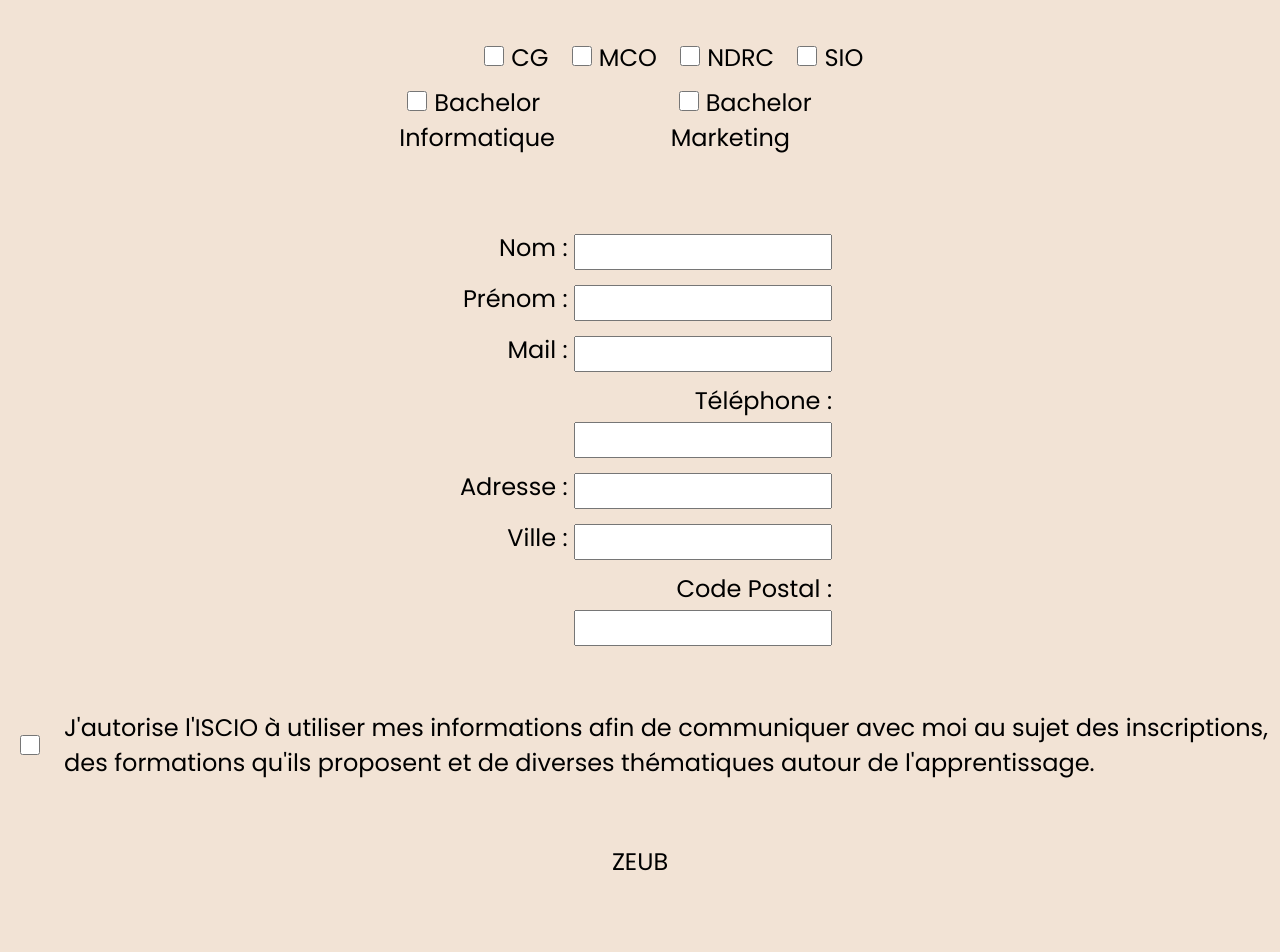
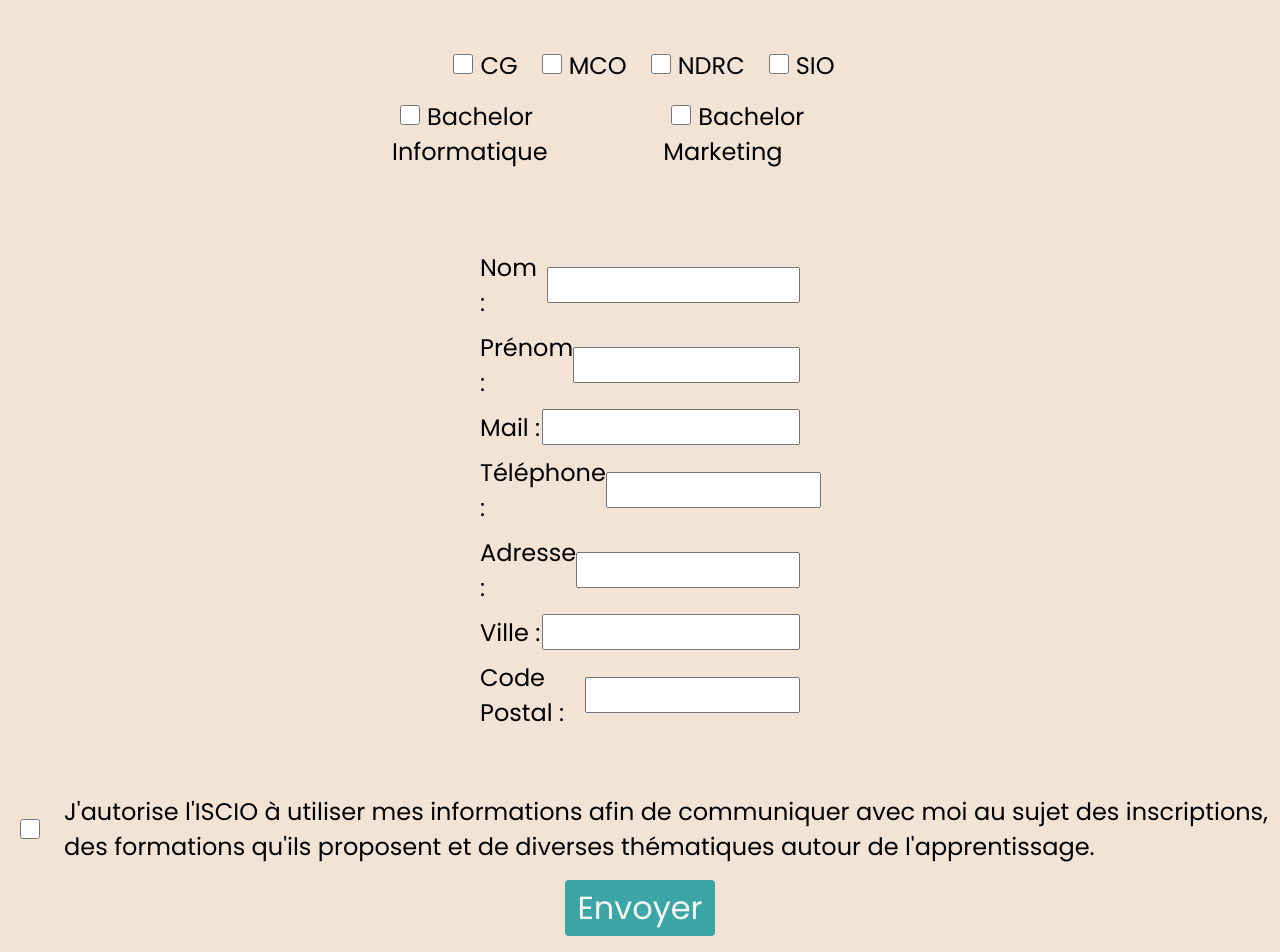
Before and after one commit to Goulloum/porte_ouverte, a React (Create React App) app: page /Enregistrer in a window 1280 px wide. Shown: the part 444-1396 px from the top of the page. Before the commit the page ends 1323 px from the top, so only its background shows below. Built offline with nearby package versions, Linux system fonts and the light colour scheme.

Commit message:
refonte graphique enregistrer

```diff
--- a/src/App.css
+++ b/src/App.css
@@ -129,11 +129,13 @@ input[type=checkbox] {
 input[type=text] {
     width:250px;
     height: 30px;
+    font-size: 2vh;
 }
 
 input[type=email] {
     width:250px;
     height: 30px;
+    font-size: 2vh;
 }
 
 .Container_Enregistrement {
@@ -167,24 +169,21 @@ input[type=email] {
 .Option_formation {
     width: 50%;
     display: flex;
-    flex-direction:column;
+    flex-direction: column;
+    justify-content: center;
+    align-items: center;
 }
 
-.Part1 {
-    margin-left: 15%;
-    margin-bottom: 2%;
-    width: 100%;
-    display: flex;
-}
-
-.Part2 {
-    width: 100%;
-    display: flex;
+.Part1, .Part2 {
+  display: flex;
+  justify-content: center;
+  align-items: center;
+  margin: 1vh 0;
 }
 
 
 .Box_Checkbox {
-    margin-left: 3%;
+   margin: 0 1vh;
 }
 
 .Milieu_Formulaire {
@@ -197,17 +196,35 @@ input[type=email] {
 .Box_Informations {
     width: 100%;
     margin-top: 3%;
-    text-align: right;
+    display: flex;
+    justify-content: space-between;
+    align-items: center;
 }
 
 .PartM1{
-    width: 30%;
+    width: 25%;
 }
 
 .Fin_Formulaire {
     margin-top: 5%;
     display: flex;
     justify-content: center;
+    flex-direction: column;
+    align-items: center;
+}
+
+.send-form-btn{
+  background-color: #3CA6A6;
+  font-size: 4vh;
+  color: whitesmoke;
+  border-radius: 4px;
+  padding: 0.5vh 1.5vh;
+  margin: 2vh 0;
+  transition: all 0.2s;
+  cursor: pointer;
+}
+.send-form-btn:hover{
+  transform: scale(1.01);
 }
 
 .Box_Newsletter {
--- a/src/Components/Enregistrer.js
+++ b/src/Components/Enregistrer.js
@@ -1,4 +1,3 @@
-
 import { useHistory } from 'react-router-dom';
 
 /************************************************************************
@@ -116,11 +115,9 @@ function Enregistrer() {
                             <label>J'autorise l'ISCIO à utiliser mes informations afin de communiquer avec moi au sujet des inscriptions, <br /> des formations qu'ils proposent et de diverses thématiques autour de l'apprentissage.</label>
 
                         </div>
+                        <div className="send-form-btn">Envoyer</div>
                     </div>
 
-                    <footer>
-                        ZEUB
-                    </footer>
                 </div>
 
             </div>
```
